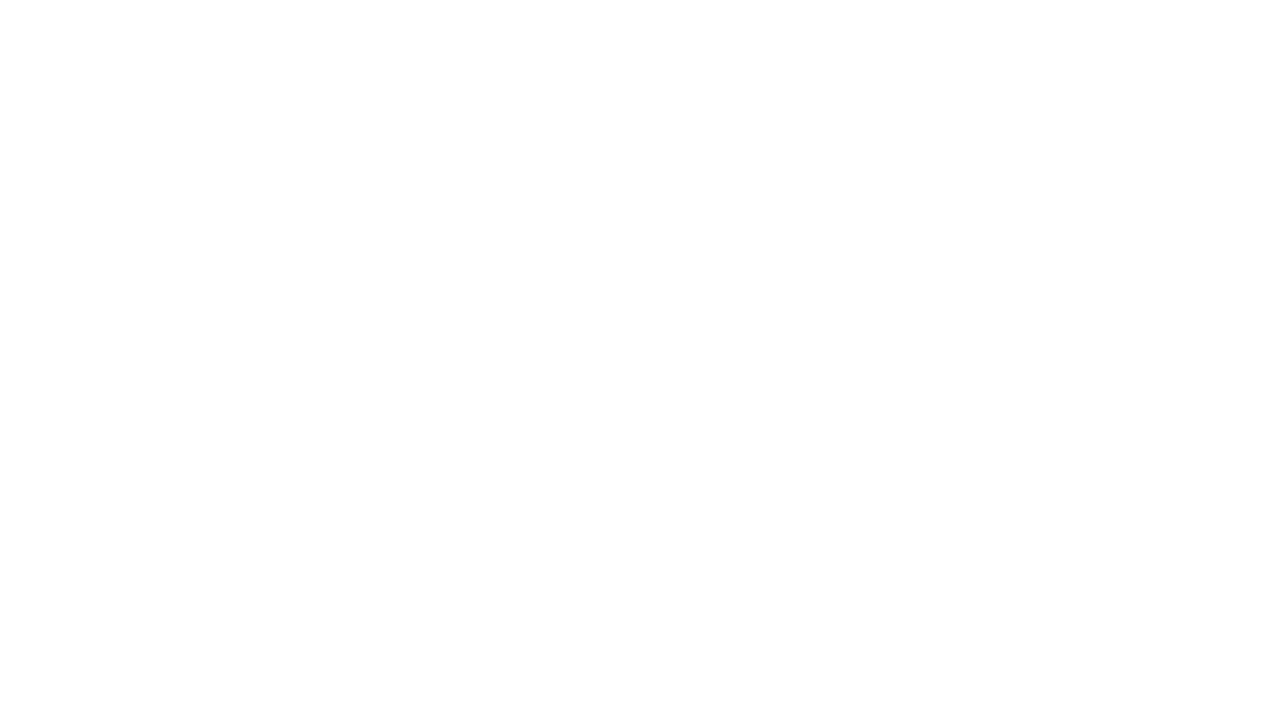
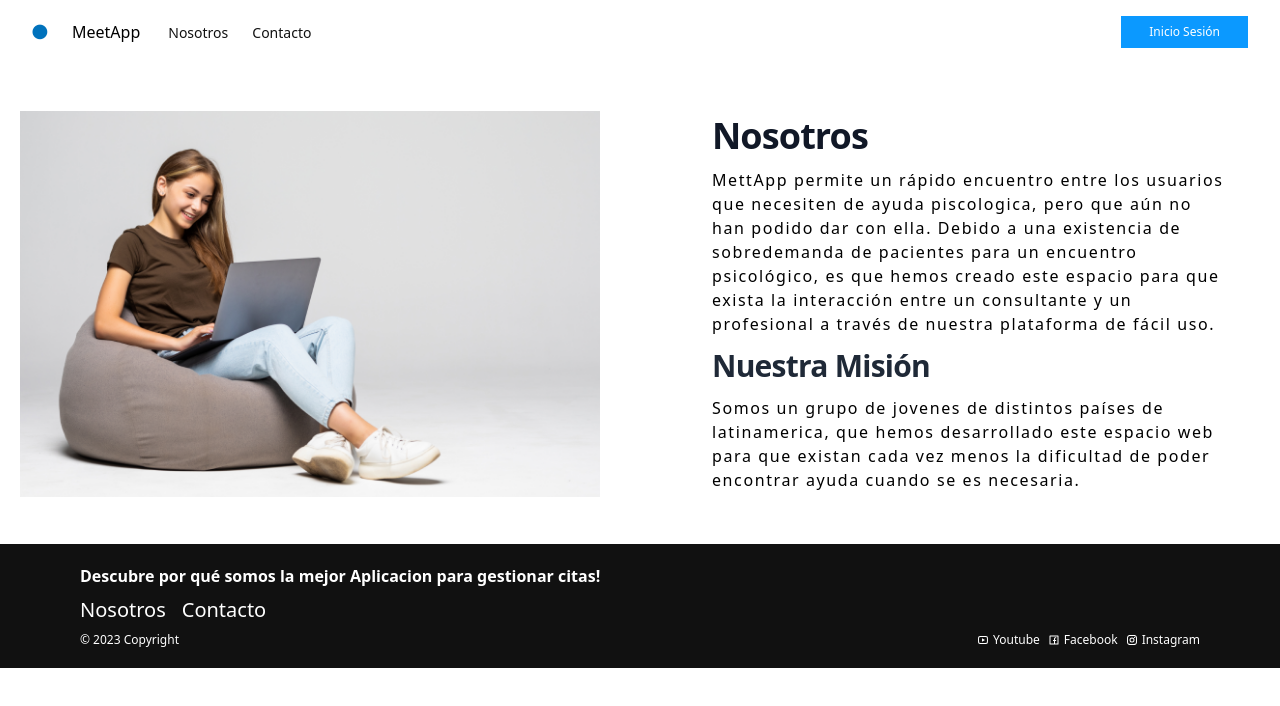
Before and after one commit to No-Country/c9-50-ft-mern, a React (Vite) app in the folder app/: page /nosotros in a window 1280 px wide. Before the commit this address had no page. Shown: the top 706 px of the page. Built offline with nearby package versions, Linux system fonts and the light colour scheme.

Commit message:
changes on Nosotros component, and I added the new component Contacto

```diff
--- a/app/src/App.jsx
+++ b/app/src/App.jsx
@@ -4,6 +4,7 @@ import { ToastContainer } from 'react-toastify'
 import 'react-toastify/dist/ReactToastify.min.css'
 import { Eleccion } from './pages/Eleccion'
 import { AxiosInterceptor } from './utils'
+import { Nosotros } from './pages/Nosotros'
 
 AxiosInterceptor()
 
@@ -17,6 +18,7 @@ function App() {
         <Route path='/recovery' element={<Recovery />} />
         <Route path='/eligetucolaborador' element={<Eleccion />} />
         <Route path='/chat' element={<Chat />} />
+        <Route path='/nosotros' element={<Nosotros />} />
       </Routes>
       <ToastContainer icon theme='colored' />
     </BrowserRouter>
--- a/app/src/components/nosotros/HeroNosotros.jsx
+++ b/app/src/components/nosotros/HeroNosotros.jsx
@@ -0,0 +1,28 @@
+
+import nosotros from '../shared/img/imagen_nosotros.png'
+export const HeroNosotros = () => {
+  return (
+    <>
+      <div className='flex flex-col lg:flex-row  max-w-full items-center justify-between gap-20 p-5 '>
+      <div className='md:w-3/6'>
+          <img src={nosotros} alt='' />
+        </div>
+        <div className='md:w-3/6 flex justify-center 2xl:ml-24'>
+          <div className='flex flex-col gap-3 items-center md:items-start p-8'>
+            <h1 className='text-2xl font-bold tracking-tight text-gray-900 sm:text-4xl'>
+              Nosotros
+            </h1>
+            <p className='tracking-widest'>
+            MettApp permite un rápido encuentro entre los usuarios que necesiten de ayuda piscologica, pero que aún no han podido dar con ella.
+            Debido a una existencia de sobredemanda  de pacientes para un encuentro psicológico, es que hemos creado este espacio para que exista la interacción entre un consultante y un profesional a través de nuestra plataforma de fácil uso.
+            </p>
+            <h2 className='text-base font-bold tracking-tight text-gray-800 sm:text-3xl'>Nuestra Misión</h2>
+<p className='tracking-widest'>
+Somos un grupo de jovenes de distintos países de latinamerica, que hemos desarrollado este espacio web para que existan cada vez menos la dificultad de poder encontrar ayuda cuando se es necesaria.
+</p>
+          </div>
+        </div>
+      </div>
+    </>
+  )
+}
--- /dev/null
+++ b/app/src/pages/Nosotros.jsx
@@ -0,0 +1,13 @@
+import { HeroNosotros } from '../components/nosotros/HeroNosotros'
+import { Footer, Navbar } from '../components/shared'
+
+
+export const Nosotros = () => {
+  return (
+    <>
+    <Navbar/>
+      <HeroNosotros/>
+      <Footer/>
+    </>
+  )
+}
```
Also changed, not shown: app/src/components/nosotros/Contacto.jsx (added).
